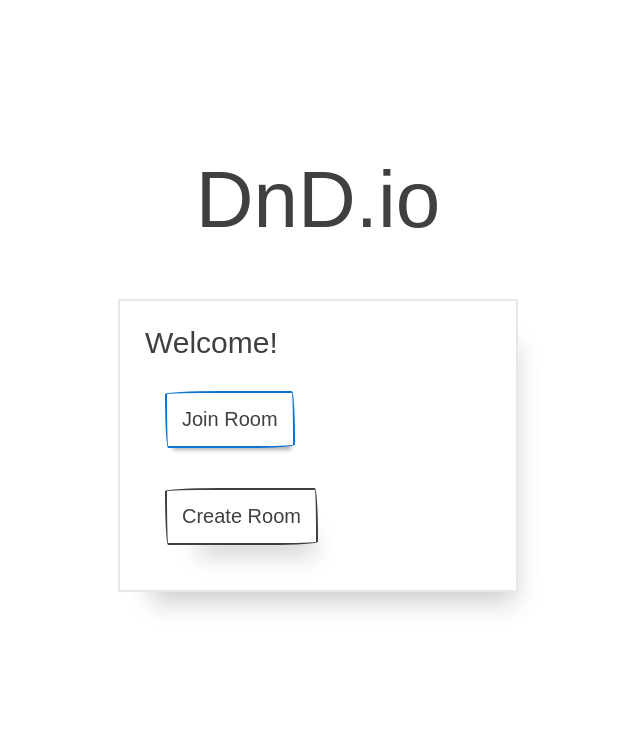
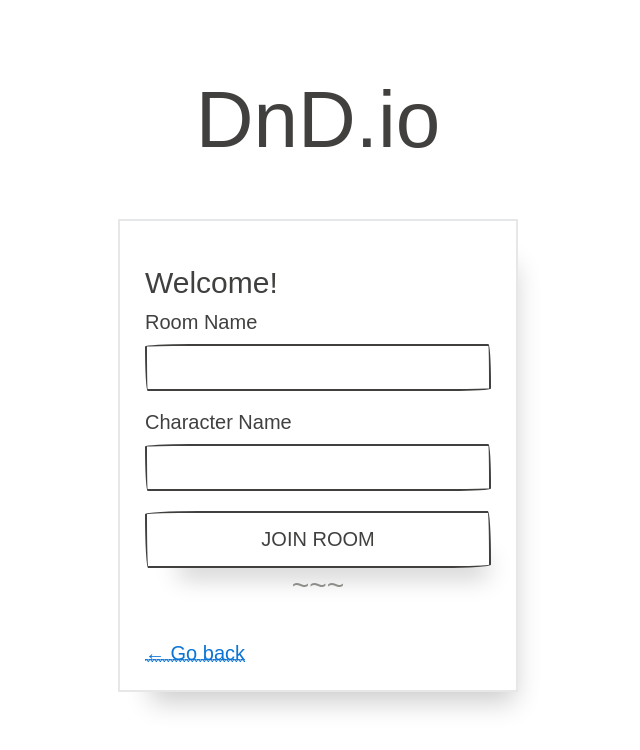
Before and after one commit to jesusgp22/dnd.io, a React (Create React App) app in the folder client/: page / in a window 1280 px wide. Both pictures are taken after a click on the button "Join Room". Shown: the top 750 px of the page, without its empty margins (322-962 px from the left). Built offline with nearby package versions, Linux system fonts and the light colour scheme; no server answers; a web font is replaced by a local one.

Commit message:
Update welcome page

```diff
--- a/client/src/Welcome.js
+++ b/client/src/Welcome.js
@@ -1,15 +1,47 @@
-import React from 'react'
+import React, { Fragment, useState } from 'react'
+
+const JOIN_MODE = 'JOIN'
+const CREATE_MODE = 'CREATE'
+
+const WelcomeScreen = ({ setMode }) => (
+    <Fragment>
+        <h4 className='card-title'>Welcome!</h4>
+        <button className='margin' onClick={() => setMode(JOIN_MODE)}>Join Room</button>
+        <button className='margin' onClick={() => setMode(CREATE_MODE)}>Create Room</button>
+    </Fragment>
+)
+
+const WelcomeForm = ({ mode, setMode }) => {
+    return (
+        <form>
+            <div className='section'>
+                <h4 className='card-title'>Welcome!</h4>
+                <div className='form-group'>
+                    <label for="roomId-input">Room Name</label>
+                    <input type='text' className='input-block' name='roomId' id='roomId-input' />
+                </div>
+                <div className='form-group'>
+                    <label for="username-input">Character Name</label>
+                    <input type='text' name='username' className='input-block' id='username-input' />
+                </div>
+                <button type='submit' className='btn-block'>{mode} ROOM</button>
+            </div>
+            <a className="card-link" href="#" onClick={() => setMode(null)}>&larr; Go back</a>
+        </form>
+    )
+}
 
 export const Welcome = () => {
+    const [mode, setMode] = useState(null)
+
     return (
         <div className='welcome-wrapper'>
             <div className='welcome-content '>
                 <h1 className='welcome-title'>DnD.io</h1>
                 <div className='card join-card'>
                     <div className='card-body'>
-                        <h4 className='card-title'>Welcome!</h4>
-                        <button className='margin'>Join Room</button>
-                        <button className='margin'>Create Room</button>
+                        { mode === null && <WelcomeScreen setMode={setMode}/> }
+                        { mode !== null && <WelcomeForm mode={mode} setMode={setMode}/> }
                     </div>
                 </div>
             </div>
--- a/client/src/index.css
+++ b/client/src/index.css
@@ -6,7 +6,7 @@
 }
 
 .welcome-content {
-  margin-top: 5rem;
+  margin-top: 1rem;
 }
 
 .welcome-title {
```
